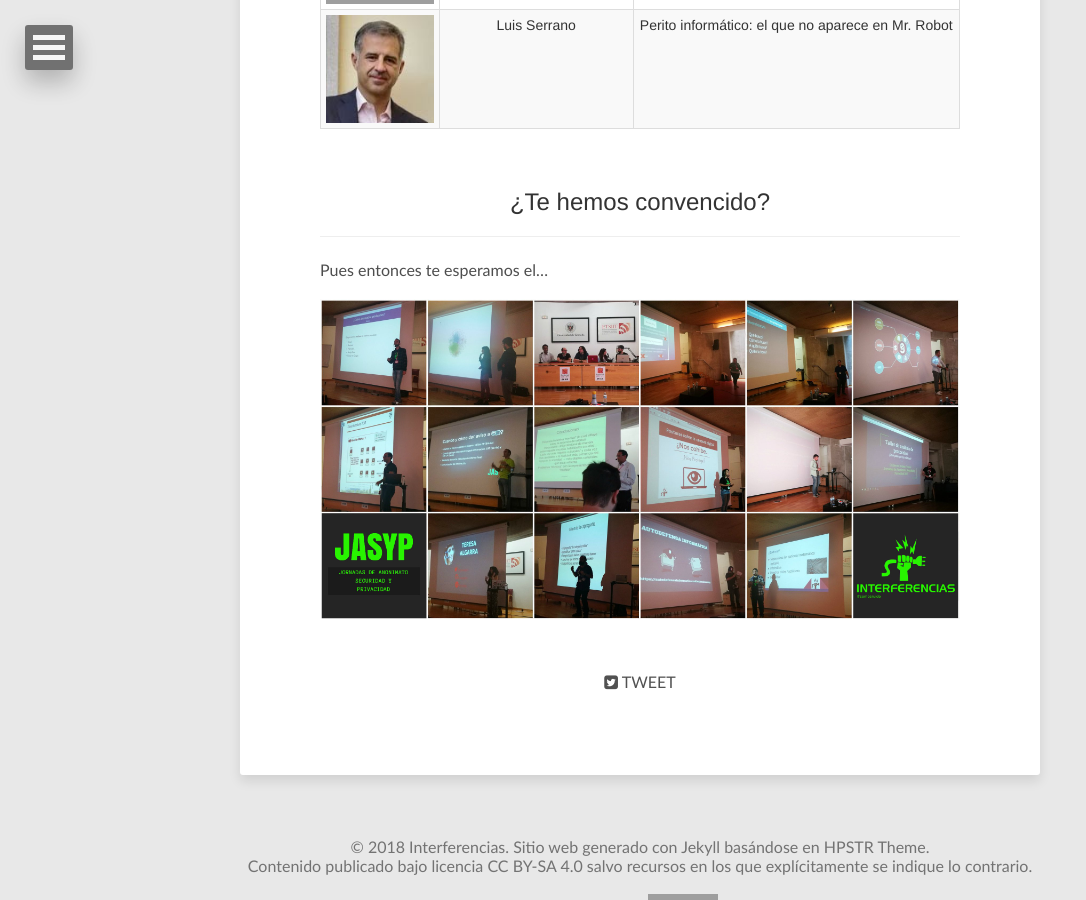
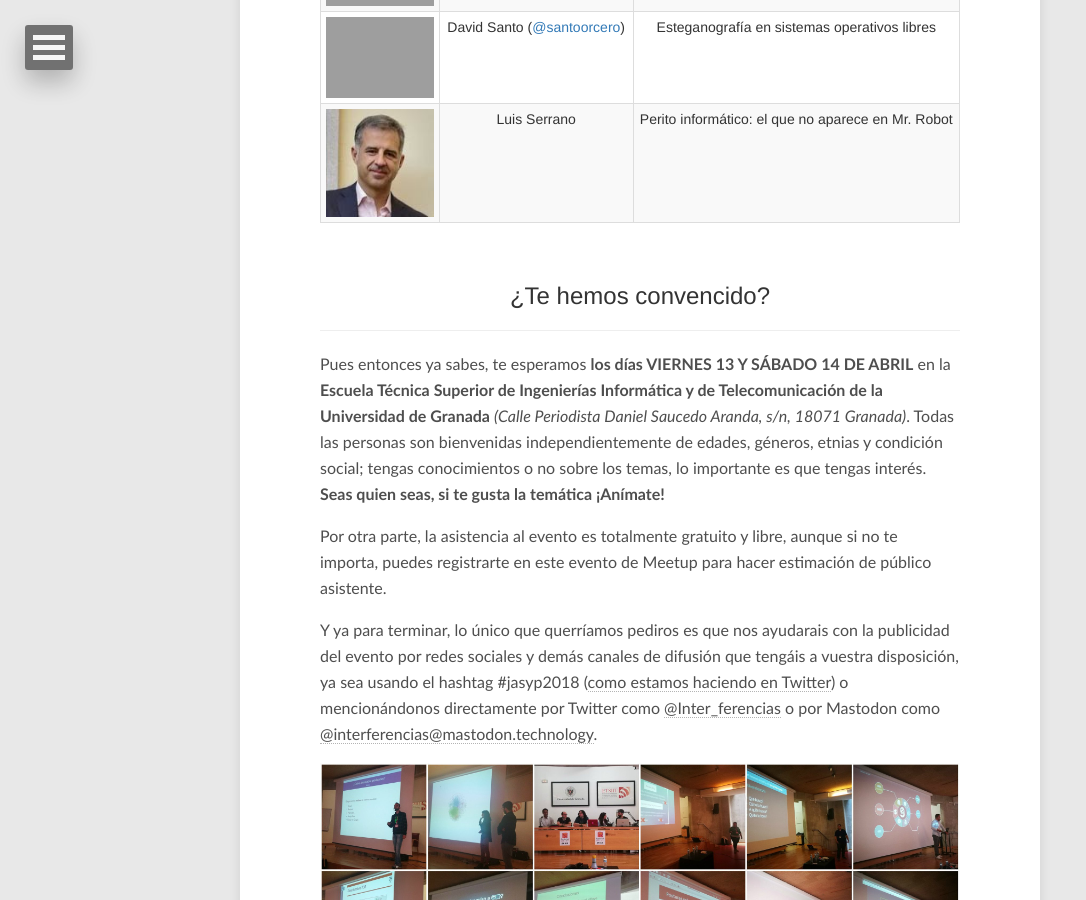
Before and after one commit to Interferencias/interferencias.github.io, a Jekyll site: the page built from _pages/jasyp/jasyp.md, in a window 1280 px wide and 900 px high, scrolled down 5695 px. Shown: the whole window, without its empty margins (0-1086 px from the left). Built offline with Jekyll 4.4.1, drawn with Linux system fonts in a browser that asks for light colours; nearby versions of some CDN libraries; some of the changed text lies outside the part shown; grey boxes are pictures that could not be loaded.

Commit message:
Completa página de JASYP

```diff
--- a/_pages/jasyp/jasyp.md
+++ b/_pages/jasyp/jasyp.md
@@ -38,6 +38,13 @@
 	<div class="text-center">
 		<br>
 		<h3>Programa</h3>
+  </div>
+</div>
+
+Lo que aquí podéis encontrar es la programación de las diferentes charlas que tendrán lugar en las Jornadas. Estad atentos, porque todavía nos faltan por confirmar unos cuantos ponentes invitados... además de varias sorpresas... 🌚
+
+<div class="bootstrap">
+	<div class="text-center">
 		<hr>
 		<table class="table table-bordered table-striped table-hover table-condensed table-responsive">
 			<thead>
@@ -754,6 +761,10 @@
 </div>
 </div>
 
-Pues entonces te esperamos el...
+Pues entonces ya sabes, te esperamos **los días VIERNES 13 Y SÁBADO 14 DE ABRIL** en la **[Escuela Técnica Superior de Ingenierías Informática y de Telecomunicación de la Universidad de Granada](https://etsiit.ugr.es/)** _(Calle Periodista Daniel Saucedo Aranda, s/n, 18071 Granada)_. Todas las personas son bienvenidas independientemente de edades, géneros, etnias y condición social; tengas conocimientos o no sobre los temas, lo importante es que tengas interés. **Seas quien seas, si te gusta la temática ¡Anímate!**
+
+Por otra parte, la asistencia al evento es totalmente gratuito y libre, aunque si no te importa, puedes registrarte en este evento de Meetup para hacer estimación de público asistente.
+
+Y ya para terminar, lo único que querríamos pediros es que nos ayudarais con la publicidad del evento por redes sociales y demás canales de difusión que tengáis a vuestra disposición, ya sea usando el hashtag #jasyp2018 ([como estamos haciendo en Twitter](https://twitter.com/search?f=tweets&q=%23jasyp2018)) o mencionándonos directamente por Twitter como [@Inter_ferencias](https://twitter.com/Inter_ferencias) o por Mastodon como [@interferencias@mastodon.technology](https://mastodon.technology/@interferencias).
 
 ![cartel_privacidad_etsiit]({{ "/assets/images/jasyp/18/mosaico.jpg" }})
```
Also changed, not shown: other parts of _pages/jasyp/jasyp.md (+1 -1 lines).
